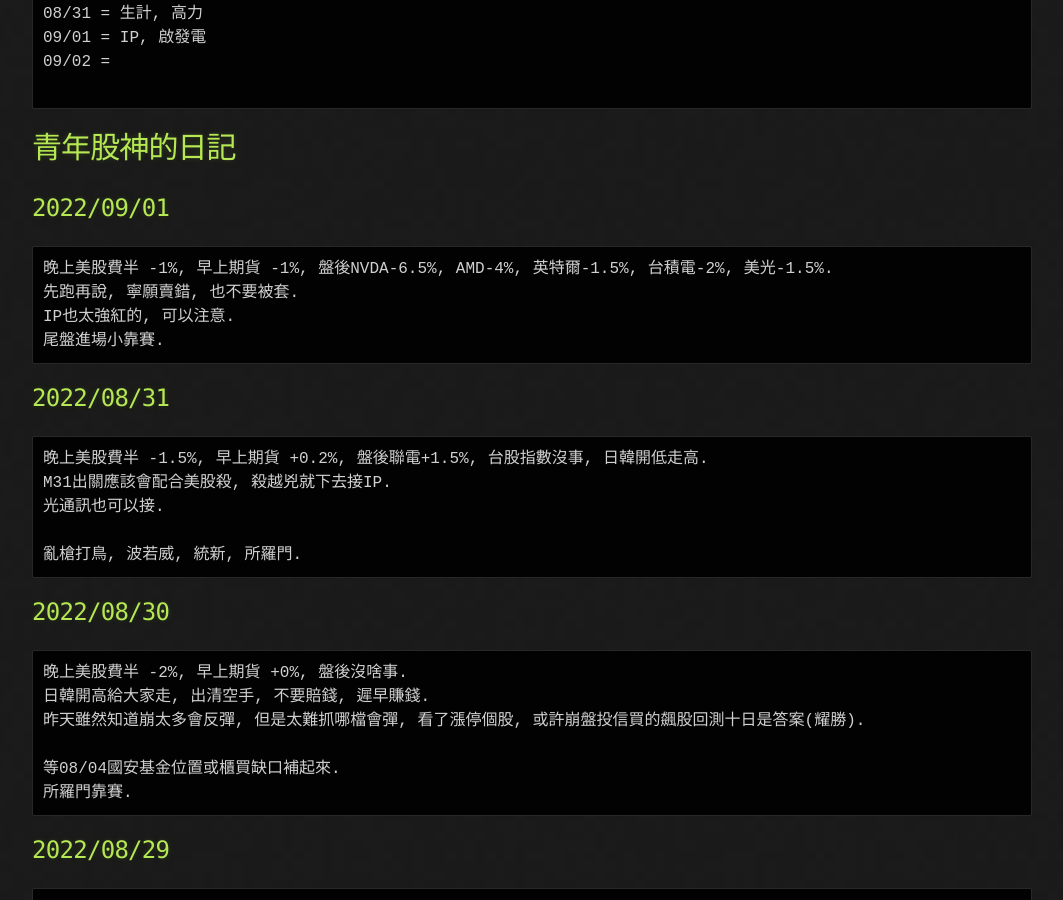
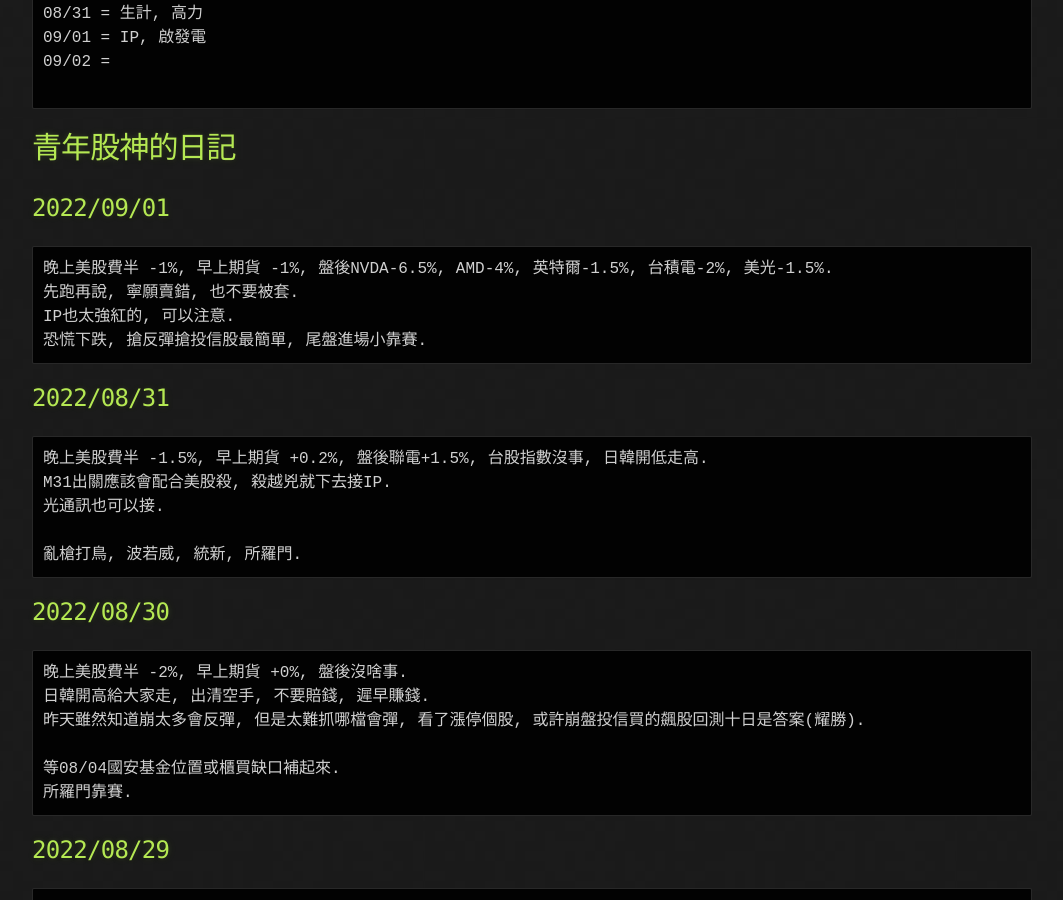
Before and after one commit to lepg5487/Stock_God, a Jekyll site: the page built from index.md, in a window 1280 px wide and 900 px high, scrolled down 946 px. Shown: the whole window, without its empty margins (108-1171 px from the left). Built offline with Jekyll 4.4.1, drawn with Linux system fonts in a browser that asks for light colours; our own code applies the rules of GitHub Pages for plain Markdown files.

Commit message:
Update index.md

````diff
--- a/index.md
+++ b/index.md
@@ -44,7 +44,7 @@ layout: testlayouts
 晚上美股費半 -1%, 早上期貨 -1%, 盤後NVDA-6.5%, AMD-4%, 英特爾-1.5%, 台積電-2%, 美光-1.5%.
 先跑再說, 寧願賣錯, 也不要被套.
 IP也太強紅的, 可以注意.
-尾盤進場小靠賽.
+恐慌下跌, 搶反彈搶投信股最簡單, 尾盤進場小靠賽.
 ```
 
 ## 2022/08/31
````
